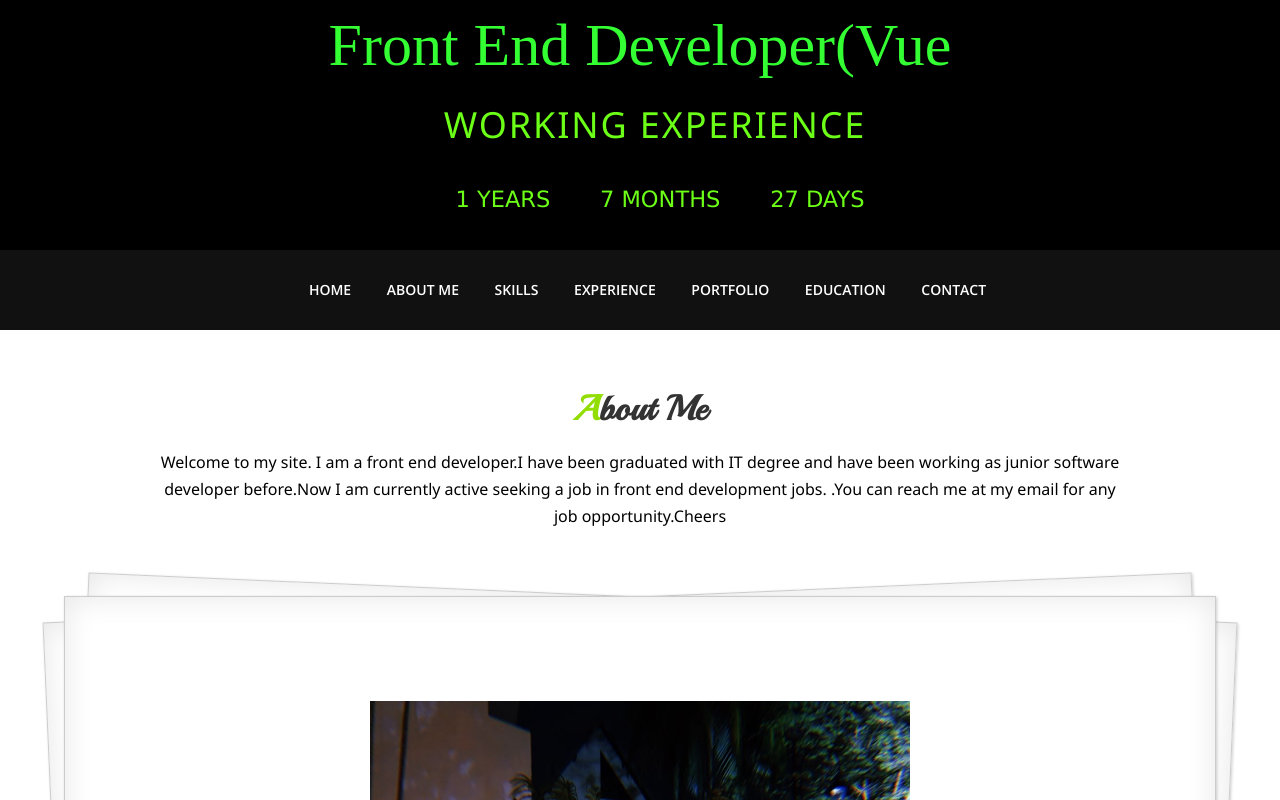
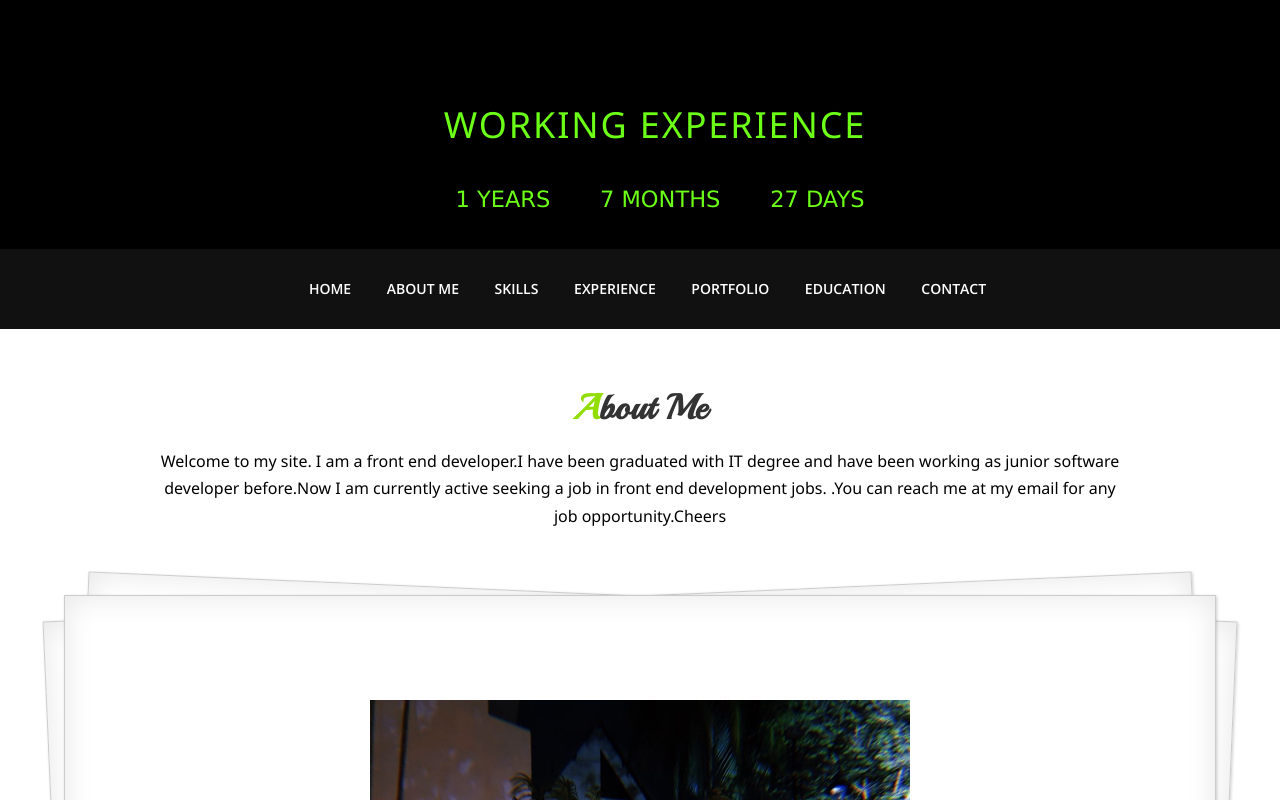
Before and after one commit to IrfanJulaihi/irfanjulaihi.github.io, a plain HTML site: page index.html in a window 1280 px wide. Shown: the top 800 px of the page. Drawn offline with nearby package versions, Linux system fonts and the light colour scheme; a script that the page names is missing.

Commit message:
Remove animate for awhile

```diff
--- a/index.html
+++ b/index.html
@@ -36,10 +36,10 @@ Author URL: https://bootstrapmade.com
 	<div class="wrapper" id="wrapper">
 		<header>
 			<div class="banner row" id="banner">
-				<div class="parallax text-center" style="background-color:black;height:250px">
-					<div class='console-container'><span id='text'></span>
+				<div class="parallax text-center" style="background-color:black;height:auto">
+					<!-- <div class='console-container'><span id='text'></span>
 						<div class='console-underscore' id='console'>&#95;</div>
-					</div>
+					</div> -->
 					<div class="container" style="  color: rgb(108, 255, 23);
 	margin: 0 auto;
 	text-align: center;">
```
